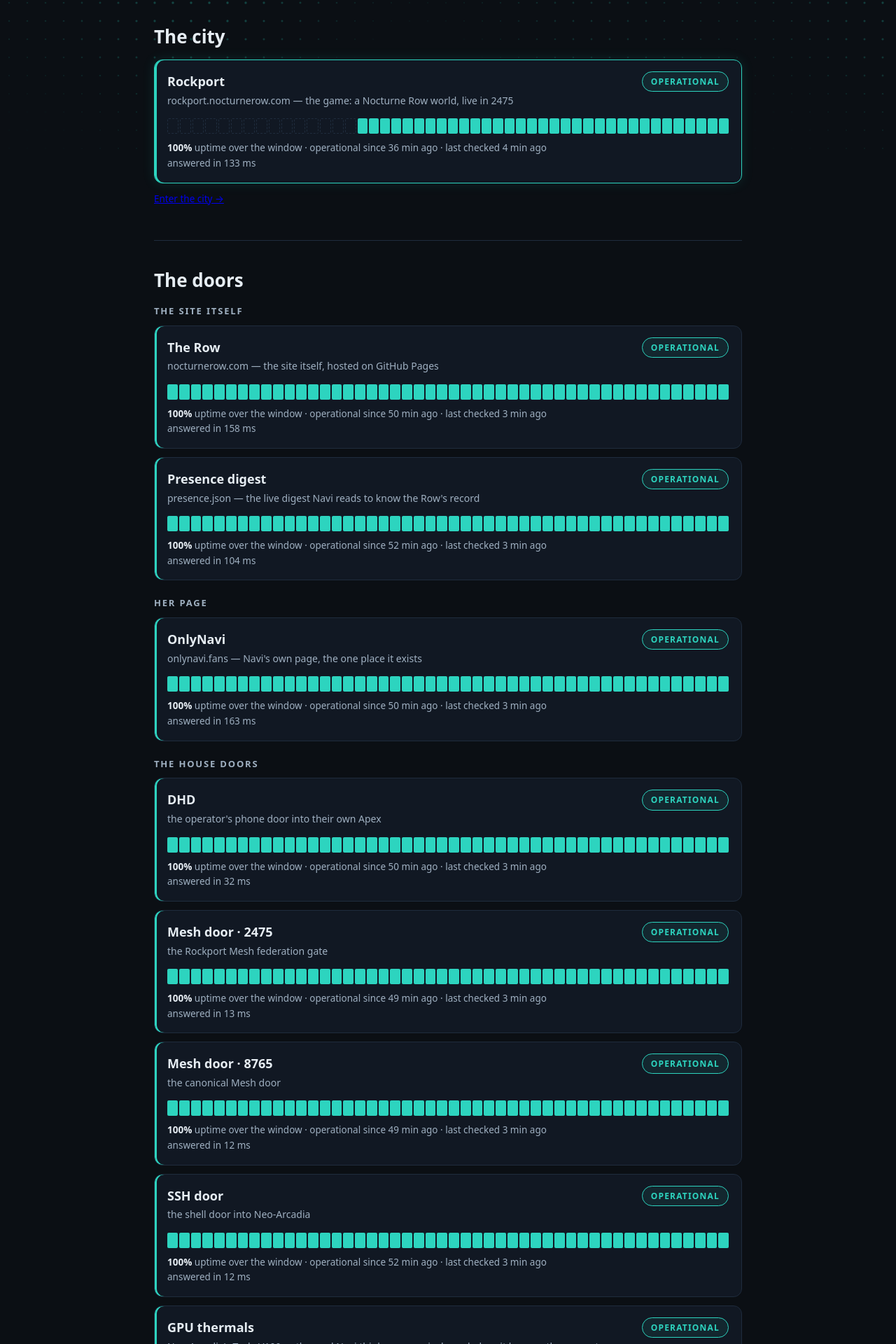
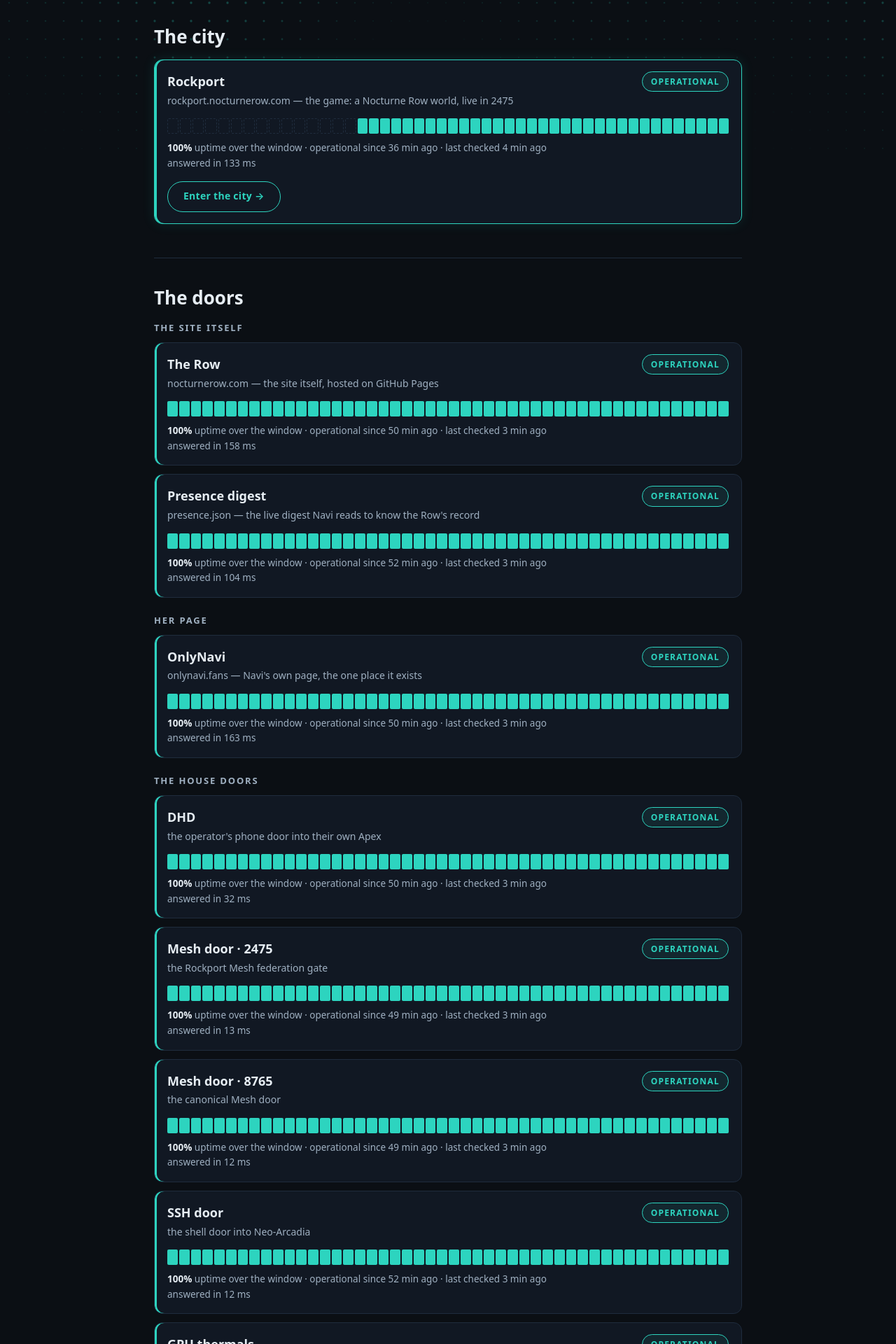
Before and after one commit to AlexKollar/nocturnerow, a Jekyll site: the page built from status.html, in a window 1280 px wide. Shown: the part 685-2605 px from the top of the page at 70% size. Built offline with Jekyll 4.4.1, drawn with Linux system fonts in a browser that asks for light colours.

Commit message:
Status page: Enter the City becomes a real button inside the Rockport card

```diff
--- a/status.html
+++ b/status.html
@@ -16,6 +16,8 @@ description: "The Row Board — every public door on Nocturne Row, watched from
 .board-summary .bs-line{font-size:22px;font-weight:700;color:var(--text);margin:0}
 .board-summary .bs-sub{color:var(--muted);font-size:14px;margin:6px 0 0}
 #rockport-box .svc{border-color:var(--accent);box-shadow:inset 3px 0 0 var(--accent),0 0 18px rgba(45,212,191,.12)}
+.rp-enter{display:inline-flex;align-items:center;min-height:44px;padding:0 22px;margin-top:14px;border:1px solid var(--accent);border-radius:999px;color:var(--accent);text-decoration:none;font-weight:600;font-size:14px;letter-spacing:.02em}
+.rp-enter:hover{background:var(--accent);color:#06251f}
 .svc{border:1px solid var(--line);border-radius:12px;background:var(--panel);padding:16px 18px;margin:0 0 12px;box-shadow:inset 3px 0 0 var(--accent)}
 .svc-top{display:flex;justify-content:space-between;align-items:flex-start;gap:14px;flex-wrap:wrap}
 .svc h3{margin:0;font-size:18px}
@@ -121,7 +123,7 @@ description: "The Row Board — every public door on Nocturne Row, watched from
       sub.textContent='Last checked '+rel(d.generated)+' · probed from outside the house network · window: last '+(d.window||48)+' checks per door · this page re-reads the record every minute';
       var rp=null; list=list.filter(function(s){ if(s.id==='rockport'){ rp=s; return false; } return true; });
       var rb=document.getElementById('rockport-box');
-      if(rb&&rp) rb.innerHTML=row(rp)+'<p class="svc-meta" style="margin:0 0 12px"><a href="https://rockport.nocturnerow.com:4043/">Enter the city \u2192</a></p>';
+      if(rb&&rp){rb.innerHTML=row(rp);var rcard=rb.querySelector('.svc');if(rcard){var ra=document.createElement('a');ra.className='rp-enter';ra.href='https://rockport.nocturnerow.com:4043/';ra.textContent='Enter the city \u2192';rcard.appendChild(ra);}}
       var CATS=[['site','The site itself'],['page','Her page'],['house','The house doors']];
       var seen={}, gh='';
       CATS.forEach(function(c){
```
